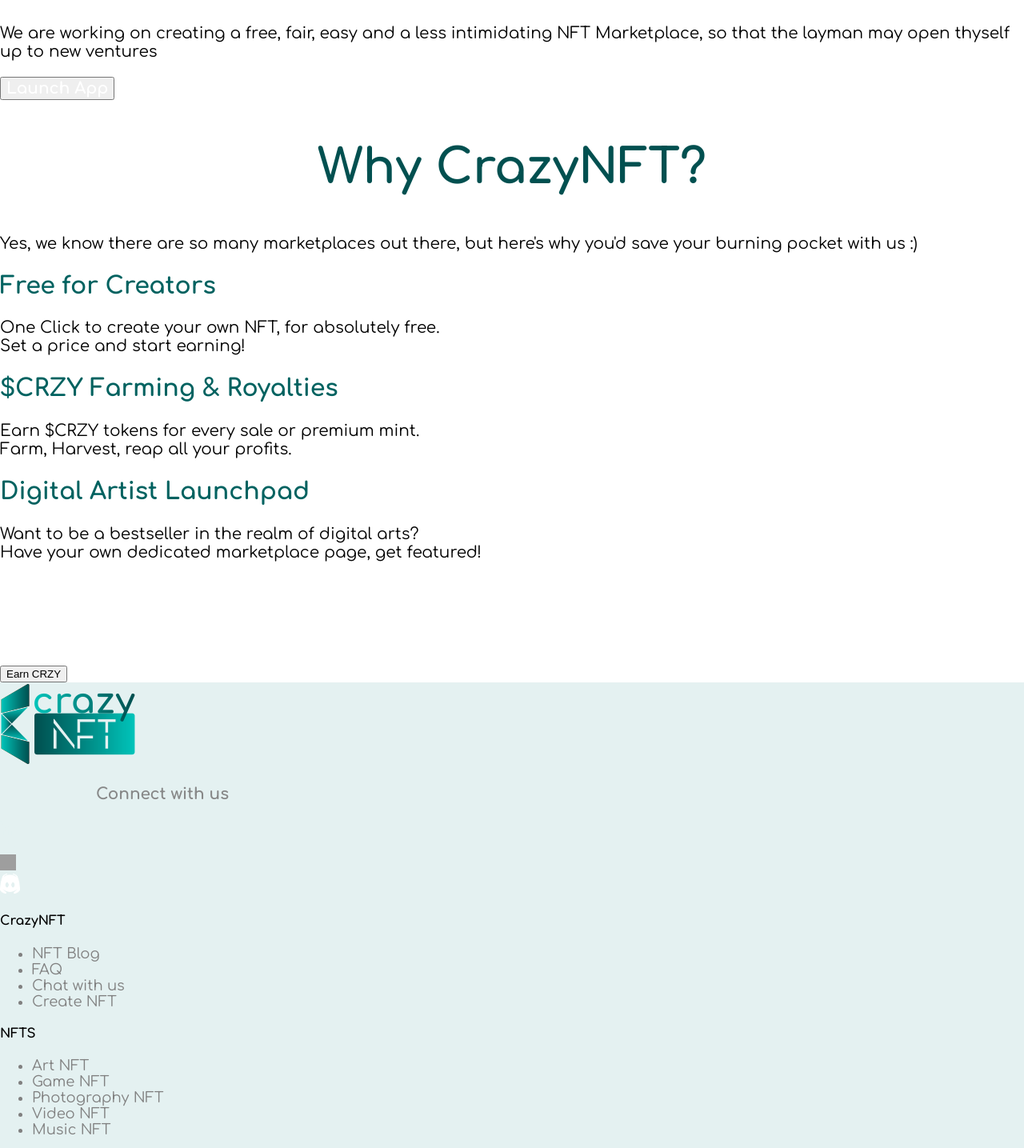
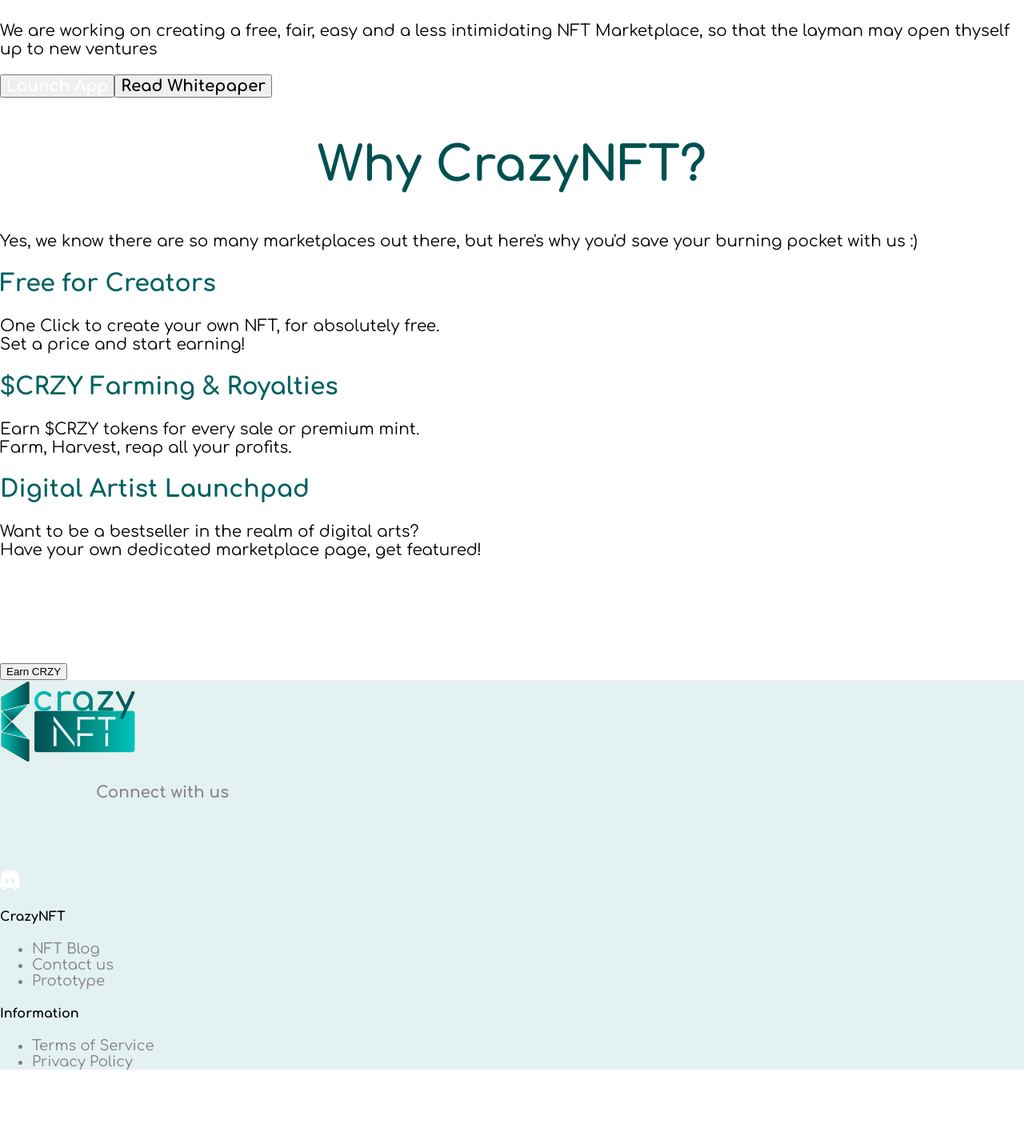
Before and after one commit to shaansundar/AboutPage, a Next.js app: page / in a window 1280 px wide. Shown: the part 995-2430 px from the top of the page at 80% size. After the commit the page ends 2348 px from the top, so only its background shows below. Built offline with nearby package versions, Linux system fonts and the light colour scheme; grey boxes are pictures that could not be loaded.

Commit message:
added hrefs to most buttons

```diff
--- a/components/Footer.jsx
+++ b/components/Footer.jsx
@@ -3,7 +3,7 @@
 import {
   faLinkedinIn,
   faTwitter,
-  faTelegram,
+  faGithub,
 } from "@fortawesome/free-brands-svg-icons";
 import { FontAwesomeIcon } from "@fortawesome/react-fontawesome";
 
@@ -34,7 +34,7 @@
 
 function Discord() {
   return (
-    <Link href="#">
+    <Link href="https://discord.gg/jBr3GmsYcu">
       <div className="flex items-center justify-center h-10 w-10 rounded-full bg-gradient-to-r from-green-light to-green-dark hover:from-gray-gradlight hover:to-gray-graddark mr-lasticoncontentrightmargin">
       <img src="/discord.png" alt="An SVG of an eye" width="25px" height="25px" />
       </div>
@@ -68,9 +68,9 @@
               </span>
             </h4>
             <div className="flex items-right mt-2 ml-iconmarginleft">
-              <Icon icon={faLinkedinIn} href="#" />
-              <Icon icon={faTwitter} href="#" />
-              <Telegram />
+              <Icon icon={faLinkedinIn} href="https://www.linkedin.com/company/crazynft/" />
+              <Icon icon={faTwitter} href="https://twitter.com/team_crazynft" />
+              <Icon icon={faGithub} href="https://github.com/CrazyNFT" />
               <Discord />
             </div>
           </div>
@@ -91,21 +91,20 @@
     header: "CrazyNFT",
     linkSet: [
       { label: "NFT Blog", href: "#" },
-      { label: "FAQ", href: "#" },
-      { label: "Chat with us", href: "#" },
-      { label: "Create NFT", href: "#" },
+      { label: "Contact us", href: "#" },
+      { label: "Prototype", href: "#" },
     ],
   },
-  {
-    header: "NFTS",
-    linkSet: [
-      { label: "Art NFT", href: "#" },
-      { label: "Game NFT", href: "#" },
-      { label: "Photography NFT", href: "#" },
-      { label: "Video NFT", href: "#" },
-      { label: "Music NFT", href: "#" },
-    ],
-  },
+  // {
+  //   header: "NFTS",
+  //   linkSet: [
+  //     { label: "Art NFT", href: "#" },
+  //     { label: "Game NFT", href: "#" },
+  //     { label: "Photography NFT", href: "#" },
+  //     { label: "Video NFT", href: "#" },
+  //     { label: "Music NFT", href: "#" },
+  //   ],
+  // },
   {
     header: "Information",
     linkSet: [
--- a/components/Hero.js
+++ b/components/Hero.js
@@ -1,4 +1,5 @@
 import React from "react";
+import Link from "next/link";
 import PropTypes from  "prop-types";
 
 function Hero(props) {
@@ -17,6 +18,7 @@
             We are working on creating a free, fair, easy and a less intimidating NFT Marketplace, so that the layman may open thyself up to new ventures
           </p>
           <div className="flex justify-center">
+          <Link href="https://prototype.crazynft.tech" passHref>
           <button class="
                     inline-flex
                     items-center
@@ -36,6 +38,25 @@
                     >
             <span className="txtw">Launch App</span>
           </button>
+          </Link>
+          <button class="
+                    inline-flex
+                    items-center
+                    bg-transparent
+                    border-2
+                    border-green-dark
+                    hover:border-gray-gradlight
+                    text-green-dark
+                    hover:text-gray-gradlight
+                    w-secondarybuttonwidth
+                    h-buttonheight
+                    py-1 px-3
+                    focus:outline-none
+                    rounded
+                    mt-4 ml-4 md:mt-0"
+                    >
+            <span className="secondarybuttontxt">Read Whitepaper</span>
+          </button>
           </div>
         </div>
       </div>
--- a/components/Navbar.js
+++ b/components/Navbar.js
@@ -3,7 +3,7 @@
 import {
   faLinkedinIn,
   faTwitter,
-  faTelegram,
+  faGithub,
 } from "@fortawesome/free-brands-svg-icons";
 import { FontAwesomeIcon } from "@fortawesome/react-fontawesome";
 
@@ -19,7 +19,7 @@
 
 function Discord() {
   return (
-    <Link href="#">
+    <Link href="https://discord.gg/jBr3GmsYcu">
       <div className="flex items-center justify-center h-10 w-10 rounded-full bg-gradient-to-r from-green-light to-green-dark hover:from-gray-gradlight hover:to-gray-graddark mr-lasticoncontentrightmargin">
       <img src="/discord.png" alt="An SVG of an eye" width="25px" height="25px" />
       </div>
@@ -51,11 +51,12 @@
     <Link href="/blog"><a class="mr-5 hover:text-gray-900"><span className="txt">CrazyBLOG</span></a></Link>
    </nav>
    <div className="flex items-center">
-              <Icon icon={faLinkedinIn} href="#" />
-              <Icon icon={faTwitter} href="#" />
-              <Telegram />
+              <Icon icon={faLinkedinIn} href="https://www.linkedin.com/company/crazynft/" />
+              <Icon icon={faTwitter} href="https://twitter.com/team_crazynft" />
+              <Icon icon={faGithub} href="https://github.com/CrazyNFT" />
               <Discord />
             </div>
+    <Link href="https://prototype.crazynft.tech" passHref>
     <button class="
                     inline-flex
                     items-center
@@ -75,6 +76,7 @@
                     >
             <span className="txtw">Launch App</span>
           </button>
+          </Link>
         </div>
       </header>
     </div>
--- a/components/team.json
+++ b/components/team.json
@@ -23,7 +23,7 @@
         "name": "Mohsin MD",
         "post": "Lead Blockchain Engineer",
         "image": "/mohsin.jpeg",
-        "quote":"_____",
+        "quote":"Free NFTs ? Really ?? Even We can't believe it xD",
         "linkedin":"https://www.linkedin.com/in/karan-yuvraj-singh-034155193/",
         "insta":"https://www.instagram.com/karan.y.singh/",
         "github":"https://github.com/karanysingh",
@@ -33,7 +33,7 @@
         "name": "Munishka",
         "post": "Lead of Marketing",
         "image": "/munishka.jpeg",
-        "quote":"_____",
+        "quote":"Vision is the art of seeing what is invisible to others",
         "linkedin":"",
         "insta":"",
         "github":"",
--- a/styles/globals.css
+++ b/styles/globals.css
@@ -23,6 +23,16 @@
 .txtw {
   font-family: "Comfortaa", cursive;
   color: white;
+  text-align: center;
+  font-weight: bold;
+  font-size: 20px;
+  display: table;
+  margin-left: auto;
+  margin-right: auto;
+}
+
+.secondarybuttontxt{
+  font-family: "Comfortaa", cursive;
   text-align: center;
   font-weight: bold;
   font-size: 20px;
--- a/tailwind.config.js
+++ b/tailwind.config.js
@@ -30,6 +30,7 @@
     extend: {
       spacing: {
         buttonwidth: "190px",
+        secondarybuttonwidth: "220px",
         buttonheight: "50px",
         navbary: "22px",
         navbarx: "80px",
```
